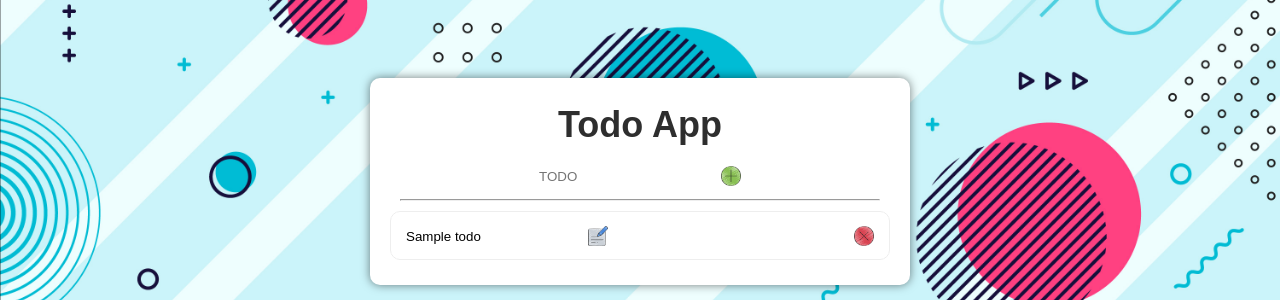
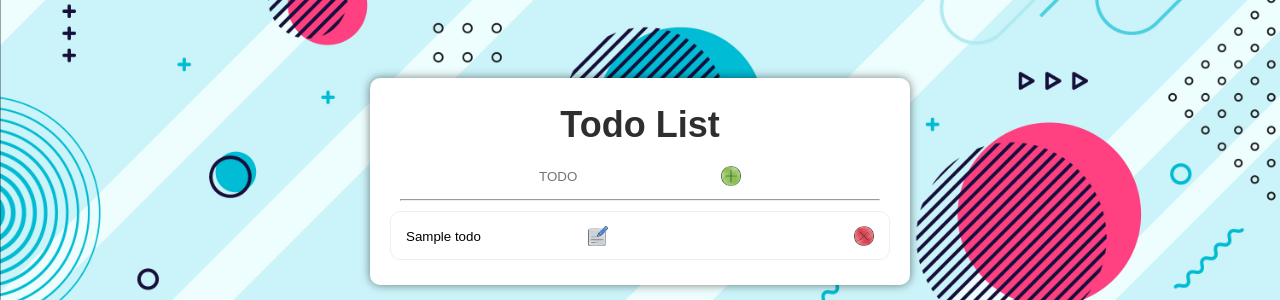
Before and after one commit to FoxGamers/flask-todo, a Flask app: template templates/index.html in a window 1280 px wide. Shown: the part 219-519 px from the top of the page. Run offline with Flask 2, Linux system fonts and the light colour scheme; the template is opened without the code that fills it: most values are stand-ins (such as "Sample title", 1, 10 or a date in 2020).

Commit message:
alteracao do titulo do app

```diff
--- a/templates/index.html
+++ b/templates/index.html
@@ -8,7 +8,7 @@
 </head>
 <body>
   <div class="container">
-    <h1>Todo App</h1>
+    <h1>Todo List</h1>
 
     <form action="/create" method="POST">
     <input name="title" placeholder="TODO">
```
